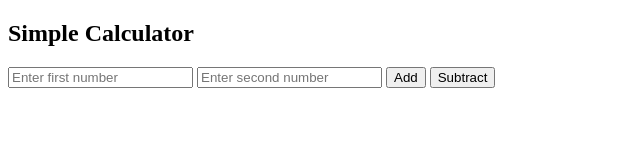
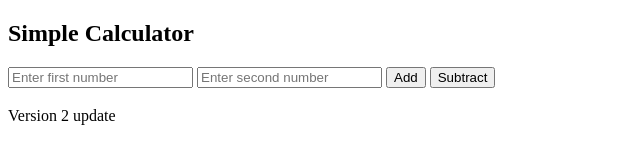
Before and after one commit to buildwithpcsites-byte/simple-calculator, a plain HTML site: page index.html in a window 1280 px wide. Shown: the whole page, without its empty margins (0-640 px from the left). Drawn offline with Linux system fonts and the light colour scheme.

Commit message:
Added version update text in UI

```diff
--- a/index.html
+++ b/index.html
@@ -16,3 +16,4 @@
   <script src="script.js"></script>
 </body>
 </html>
+<p>Version 2 update</p>
```
